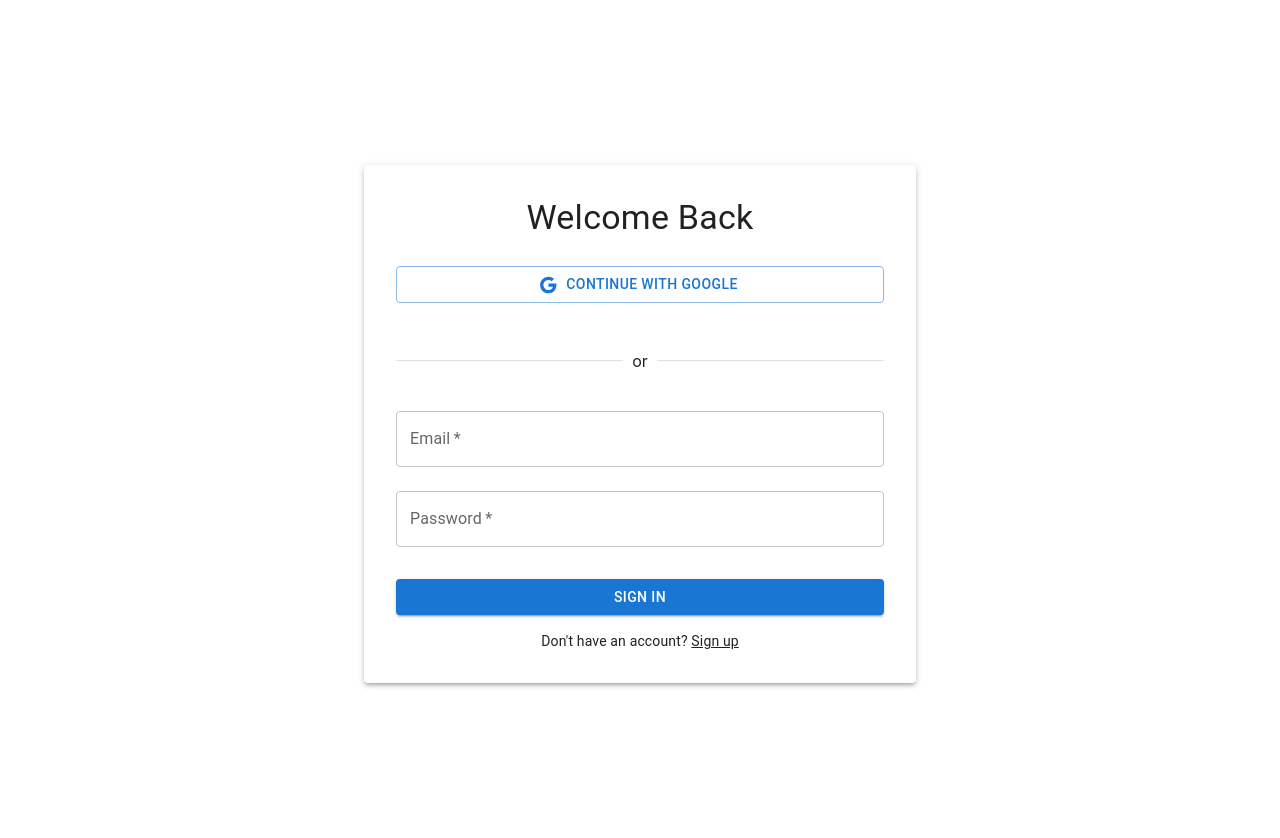
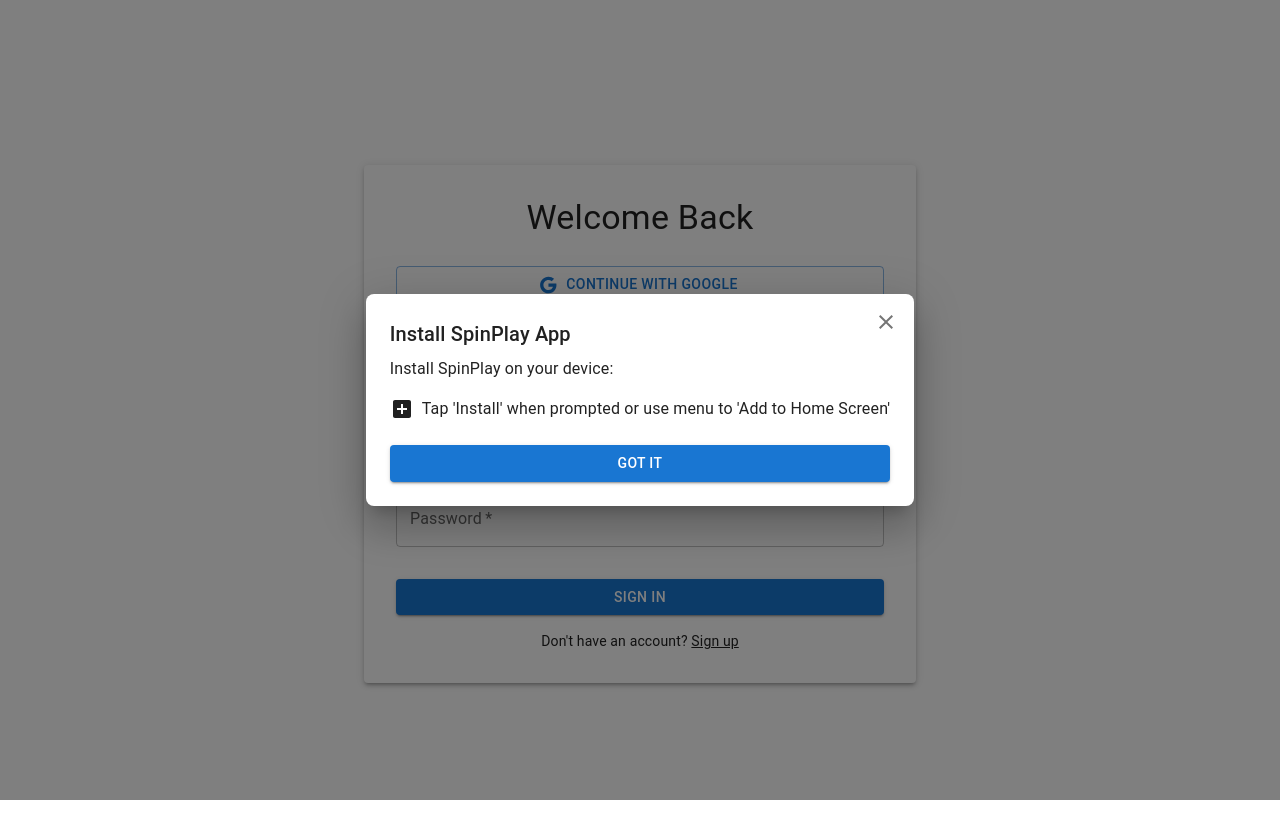
Before and after one commit to jajibhee/spinx-mvp, a React (Create React App) app: page /login in a window 1280 px wide. Shown: the top 838 px of the page. Built offline with nearby package versions, Linux system fonts and the light colour scheme; no server answers.

Commit message:
Update pwa component

```diff
--- a/src/App.tsx
+++ b/src/App.tsx
@@ -16,6 +16,7 @@
 import Onboarding from '@/pages/Onboarding';
 import { seedDatabase } from '@/utils/seedDatabase';
 import { Header } from '@/components/Header';
+import PWAPrompt from '@/components/PWAPrompt';
 
 const App: React.FC = () => {
   const { currentUser } = useAuth();
@@ -43,6 +44,7 @@
 
   return (
     <BrowserRouter>
+      <PWAPrompt />
       <Routes>
         {/* Auth Routes - No Navigation */}
         <Route path="/login" element={!isAuthenticated ? <Login /> : <Navigate to="/" />} />
--- a/src/components/PWAPrompt.tsx
+++ b/src/components/PWAPrompt.tsx
@@ -1,76 +1,99 @@
 import React, { useState, useEffect } from 'react';
-import { Alert, Button, Snackbar } from '@mui/material';
-import { Download as DownloadIcon } from '@mui/icons-material';
+import { Box, Button, Dialog, DialogContent, Typography, IconButton } from '@mui/material';
+import { Close as CloseIcon, Share as ShareIcon, AddBox as AddBoxIcon } from '@mui/icons-material';
 
-const PWAPrompt: React.FC = () => {
-  const [showPrompt, setShowPrompt] = useState(false);
-  const [deferredPrompt, setDeferredPrompt] = useState<any>(null);
+const PWAPrompt = () => {
+  const [isOpen, setIsOpen] = useState(false);
+  const [isIOS, setIsIOS] = useState(false);
+  const [isStandalone, setIsStandalone] = useState(false);
 
   useEffect(() => {
-    // Check if user is on mobile
-    const isMobile = /iPhone|iPad|iPod|Android/i.test(navigator.userAgent);
+    // Check if device is iOS
+    const iOS = /iPad|iPhone|iPod/.test(navigator.userAgent);
+    setIsIOS(iOS);
 
-    // Only show for mobile users who haven't dismissed or installed
-    if (isMobile && !localStorage.getItem('pwaPromptDismissed')) {
-      window.addEventListener('beforeinstallprompt', (e) => {
-        e.preventDefault();
-        setDeferredPrompt(e);
-        setShowPrompt(true);
-      });
-    }
+    // Check if already installed
+    const standalone = window.matchMedia('(display-mode: standalone)').matches;
+    setIsStandalone(standalone);
 
-    return () => {
-      window.removeEventListener('beforeinstallprompt', () => {});
-    };
+    // Show prompt if not installed
+    const shouldShow = !standalone && !localStorage.getItem('pwaPromptDismissed');
+    setIsOpen(shouldShow);
   }, []);
 
-  const handleInstall = async () => {
-    if (deferredPrompt) {
-      deferredPrompt.prompt();
-      const { outcome } = await deferredPrompt.userChoice;
-      if (outcome === 'accepted') {
-        setShowPrompt(false);
-        setDeferredPrompt(null);
-      }
-    }
+  const handleDismiss = () => {
+    localStorage.setItem('pwaPromptDismissed', 'true');
+    setIsOpen(false);
   };
 
-  const handleDismiss = () => {
-    setShowPrompt(false);
-    localStorage.setItem('pwaPromptDismissed', 'true');
-  };
+  if (isStandalone) return null;
 
   return (
-    <Snackbar
-      open={showPrompt}
-      anchorOrigin={{ vertical: 'bottom', horizontal: 'center' }}
+    <Dialog
+      open={isOpen}
+      onClose={handleDismiss}
+      PaperProps={{
+        sx: {
+          borderRadius: 2,
+          maxWidth: 'sm',
+          m: 2
+        }
+      }}
     >
-      <Alert
-        severity="info"
-        action={
-          <>
-            <Button
-              color="primary"
-              size="small"
-              startIcon={<DownloadIcon />}
-              onClick={handleInstall}
-              sx={{ mr: 1 }}
-            >
-              Install
-            </Button>
-            <Button
-              color="inherit"
-              size="small"
-              onClick={handleDismiss}
-            >
-              Dismiss
-            </Button>
-          </>
-        }
-      >
-        Install SpinPlay for a better experience
-      </Alert>
-    </Snackbar>
+      <DialogContent sx={{ p: 3 }}>
+        <IconButton
+          onClick={handleDismiss}
+          sx={{ position: 'absolute', right: 8, top: 8 }}
+        >
+          <CloseIcon />
+        </IconButton>
+
+        <Typography variant="h6" gutterBottom>
+          Install SpinPlay App
+        </Typography>
+
+        {isIOS ? (
+          <Box>
+            <Typography paragraph>
+              Install SpinPlay on your iPhone:
+            </Typography>
+            <Box sx={{ display: 'flex', alignItems: 'center', gap: 1, mb: 1 }}>
+              <ShareIcon />
+              <Typography>
+                1. Tap the Share button
+              </Typography>
+            </Box>
+            <Box sx={{ display: 'flex', alignItems: 'center', gap: 1 }}>
+              <AddBoxIcon />
+              <Typography>
+                2. Tap 'Add to Home Screen'
+              </Typography>
+            </Box>
+          </Box>
+        ) : (
+          <Box>
+            <Typography paragraph>
+              Install SpinPlay on your device:
+            </Typography>
+            <Box sx={{ display: 'flex', alignItems: 'center', gap: 1 }}>
+              <AddBoxIcon />
+              <Typography>
+                Tap 'Install' when prompted or use menu to 'Add to Home Screen'
+              </Typography>
+            </Box>
+          </Box>
+        )}
+
+        <Button
+          fullWidth
+          variant="contained"
+          onClick={handleDismiss}
+          sx={{ mt: 3 }}
+        >
+          Got it
+        </Button>
+      </DialogContent>
+    </Dialog>
   );
 };
 
```
